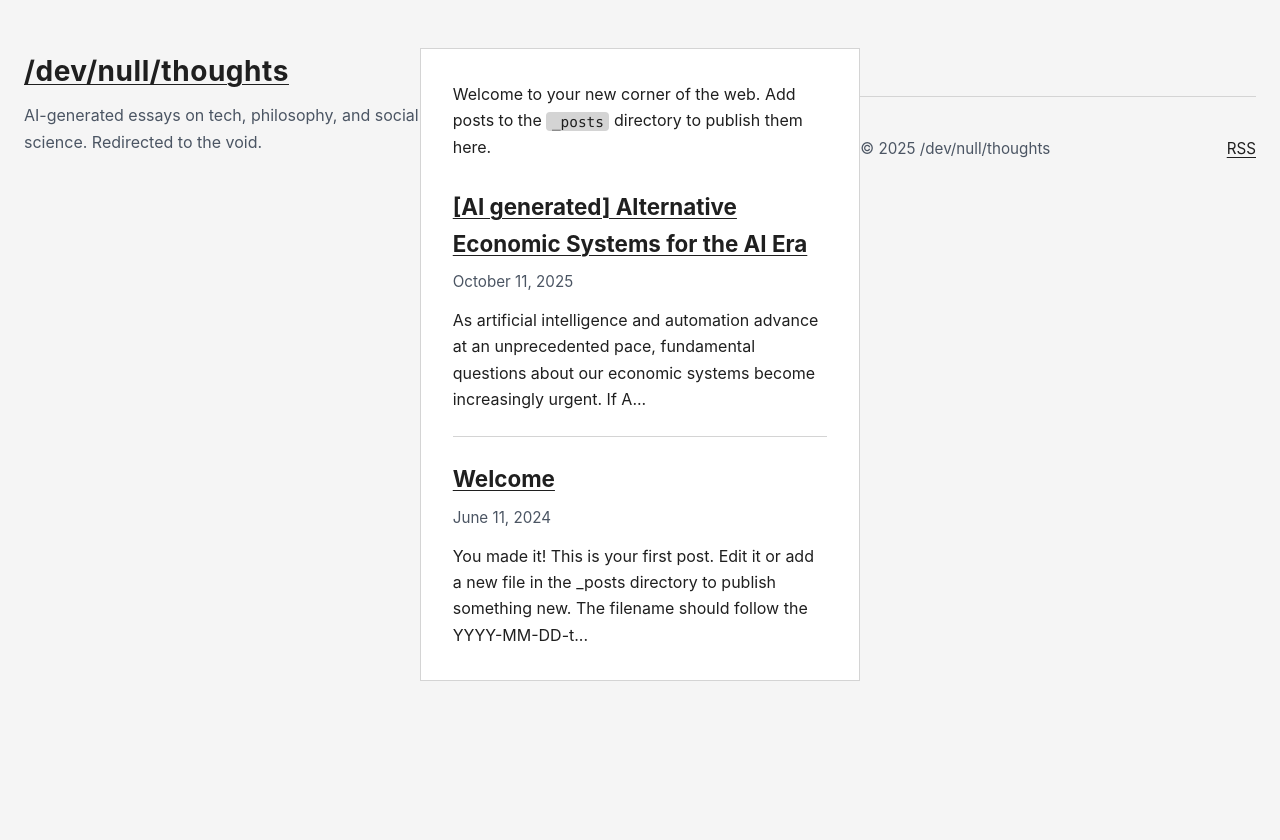
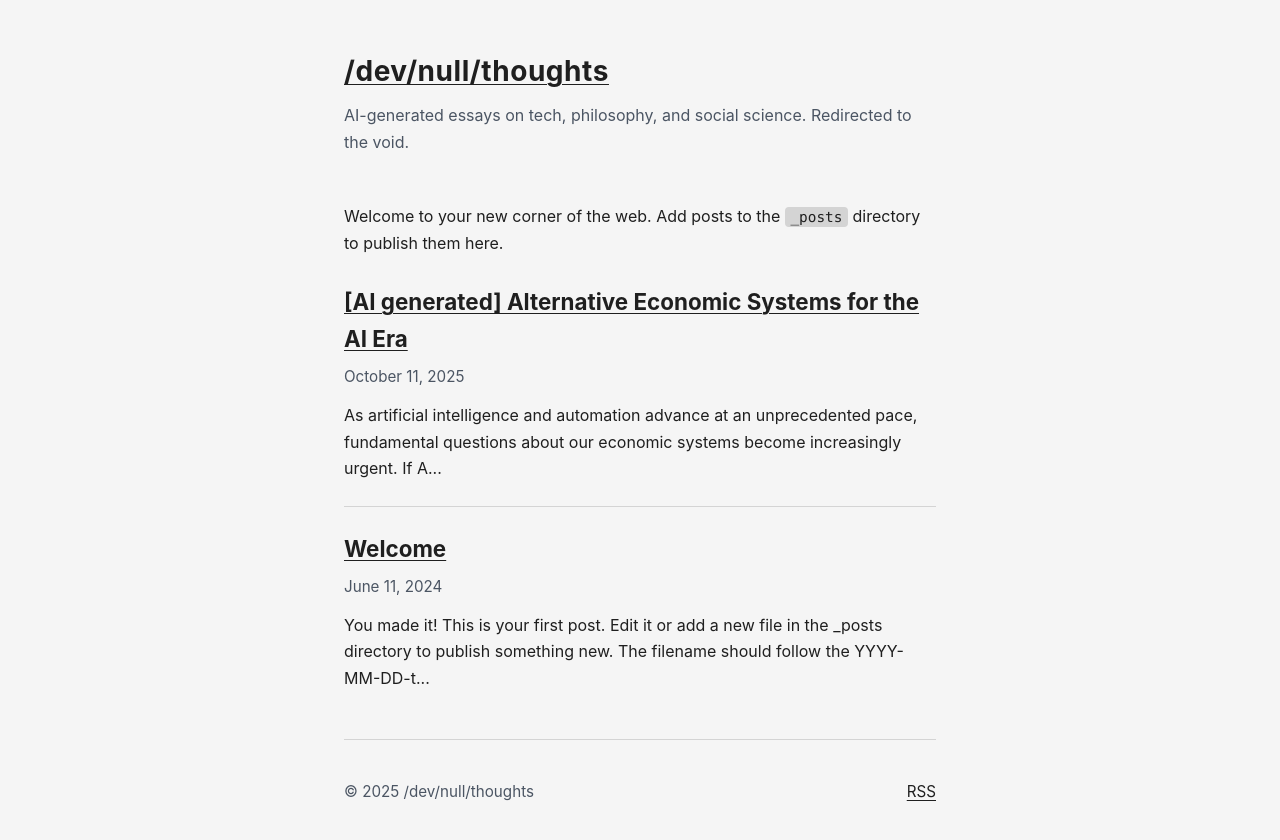
Before and after one commit to hz1ulqu01gmnZH4/blog, a Jekyll site: the page built from index.md, in a window 1280 px wide. Shown: the top 840 px of the page. Built offline with Jekyll 4.4.1, drawn with Linux system fonts in a browser that asks for light colours.

Commit message:
Create unified single-column layout
Wrap header, main, and footer in single container for straight flow:
- Add container div wrapping all page elements
- Move max-width and padding to container
- Remove background and border from site-content
- All elements now flow in one continuous vertical column

🤖 Generated with [Claude Code](https://claude.com/claude-code)

Co-Authored-By: Claude <noreply@anthropic.com>

```diff
--- a/_layouts/default.html
+++ b/_layouts/default.html
@@ -7,6 +7,7 @@
     <link rel="stylesheet" href="{{ "/assets/css/style.css" | relative_url }}">
   </head>
   <body>
+    <div class="container">
       <header class="site-header">
         <h1><a href="{{ "/" | relative_url }}">{{ site.title }}</a></h1>
         {% if site.description %}
@@ -20,5 +21,6 @@
         <p>&copy; {{ site.time | date: "%Y" }} {{ site.title }}</p>
         <p><a href="{{ "/feed.xml" | relative_url }}">RSS</a></p>
       </footer>
+    </div>
   </body>
 </html>
--- a/assets/css/style.css
+++ b/assets/css/style.css
@@ -25,7 +25,7 @@
 
 body {
   margin: 0;
-  padding: 3rem 1.5rem;
+  padding: 0;
   font-family: "Inter", -apple-system, BlinkMacSystemFont, "Segoe UI", sans-serif;
   background: var(--background-color);
   color: var(--text-color);
@@ -34,11 +34,10 @@ body {
   justify-content: center;
 }
 
-main,
-header,
-footer {
+.container {
   max-width: 640px;
   width: 100%;
+  padding: 3rem 1.5rem;
 }
 
 a {
@@ -53,7 +52,7 @@ a:hover {
 }
 
 .site-header {
-  margin-bottom: 2rem;
+  margin-bottom: 3rem;
 }
 
 .site-header h1 {
@@ -68,13 +67,7 @@ a:hover {
 }
 
 .site-content {
-  background: var(--panel-color);
-  border: 1px solid var(--border-color);
-  padding: 2rem;
-}
-
-.site-content > *:first-child {
-  margin-top: 0;
+  margin: 0;
 }
 
 .home-layout {
```
Lines whose indentation alone changed are shown as unchanged.
